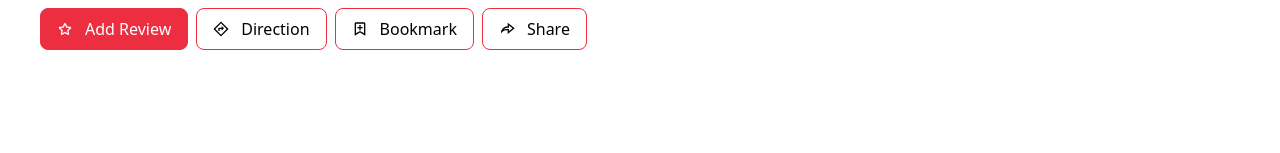
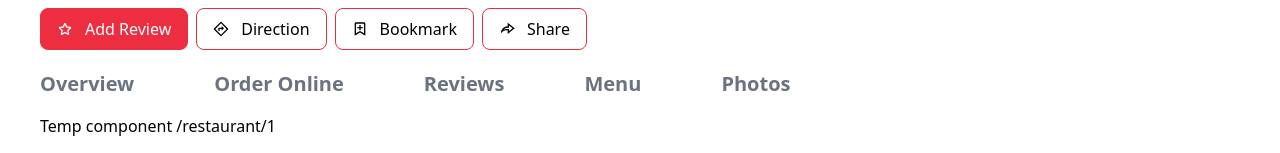
Before and after one commit to anuj123-45/Zomato-Mern, a React (Vite) app in the folder client/: page /restaurant/1 in a window 1280 px wide. Shown: the part 644-797 px from the top of the page. Built offline with nearby package versions, Linux system fonts and the light colour scheme; the HTML template or start-up script is replaced by a standard one.

Commit message:
Tab container compo done

```diff
--- a/client/src/App.jsx
+++ b/client/src/App.jsx
@@ -20,6 +20,11 @@
       <Route exact path="/" element={<Navigate to="/delivery" replace />} />
         {HomeLayoutHOC({ path: "/:type", component: Home })}
         {RestaurantLayoutHOC({ path: "/restaurant/:id", component: Temp })}
+        {RestaurantLayoutHOC({ path: "/restaurant/:id/overview", component: Temp })}
+        {RestaurantLayoutHOC({ path: "/restaurant/:id/order-online", component: Temp })}
+        {RestaurantLayoutHOC({ path: "/restaurant/:id/reviews", component: Temp })}
+        {RestaurantLayoutHOC({ path: "/restaurant/:id/menu", component: Temp })}
+        {RestaurantLayoutHOC({ path: "/restaurant/:id/photos", component: Temp })}
       </Routes>
     </>
   )
--- a/client/src/Layout/Restaurant.Layout.jsx
+++ b/client/src/Layout/Restaurant.Layout.jsx
@@ -6,10 +6,11 @@
 import { TiStarOutline } from "react-icons/ti";
 import { RiDirectionLine, RiShareForwardLine } from "react-icons/ri";
 import { BiBookmarkPlus } from "react-icons/bi"
+import TabContainer from '../components/Restaurant/TabConatiner'
 
 
 
-const RestaurantLayout = () => {
+const RestaurantLayout = (props) => {
     const images = [
         "https://b.zmtcdn.com/data/pictures/chains/0/18683480/c9759695c5e14e06927dc556c5f5674f_o2_featured_v2.jpg?fit=around|771.75:416.25&crop=771.75:416.25;*,*",
         "https://b.zmtcdn.com/data/pictures/chains/0/18683480/c9759695c5e14e06927dc556c5f5674f_o2_featured_v2.jpg?fit=around|771.75:416.25&crop=771.75:416.25;*,*",
@@ -40,8 +41,12 @@
                         <RiShareForwardLine /> Share
                     </InfoButton>
                 </div>
+                <div className='mt-5'>
+                    <TabContainer/>
+                    {props.children}
+
+                </div>
             </div>
-
 
         </>
     )
--- /dev/null
+++ b/client/src/components/Restaurant/TabConatiner.jsx
@@ -0,0 +1,71 @@
+import React from 'react'
+import classnames from 'classnames';
+import { useLocation ,Link,useParams} from 'react-router-dom';
+
+
+const Tabs = (props) => {
+    const {id}=useParams();
+    return (
+        <>
+            <Link to={`/restaurant/${id}/${props.route}`}>
+            <div className={classnames("text-gray-500 relative font-bold", {
+                "text-zomato-400 font-semibold border-b-2 border-zomato-400 transition duration-700 ease-in-out": props.isActive,
+            })}
+            >
+                <h3 className="text-lg md:text-xl">{props.title}</h3>
+            </div>
+            </Link>
+        </>
+    )
+}
+
+const TabContainer = () => {
+    const location = useLocation();
+
+    const currentPath = location.pathname;
+    console.log(currentPath);
+
+
+    const tabs = [
+        {
+            title: "Overview",
+            route: "overview",
+            isActive: currentPath.includes("overview"),
+        },
+        {
+            title: "Order Online",
+            route: "order-online",
+            isActive: currentPath.includes("order-online"),
+        },
+        {
+            title: "Reviews",
+            route: "reviews",
+            isActive: currentPath.includes("reviews"),
+        },
+        {
+            title: "Menu",
+            route: "menu",
+            isActive: currentPath.includes("menu"),
+        },
+        {
+            title: "Photos",
+            route: "photos",
+            isActive: currentPath.includes("photos"),
+        },
+    ];
+
+    return (
+        <>
+            <div className='flex relative items-center pb-4 gap-8 md:gap-20  '>
+                {
+                    tabs.map((tab) => (
+                        <Tabs {...tab} key={`123${tab.route}`} />
+                    ))
+                }
+            </div>
+
+        </>
+    )
+}
+
+export default TabContainer
--- a/client/src/components/Temp.jsx
+++ b/client/src/components/Temp.jsx
@@ -1,8 +1,10 @@
 import React from 'react'
+import { useLocation } from 'react-router-dom'
 
 const Temp = () => {
+  const location=useLocation();
   return (
-    <div>This is temp component </div>
+    <div>Temp component {location.pathname}</div>
   )
 }
 
```
